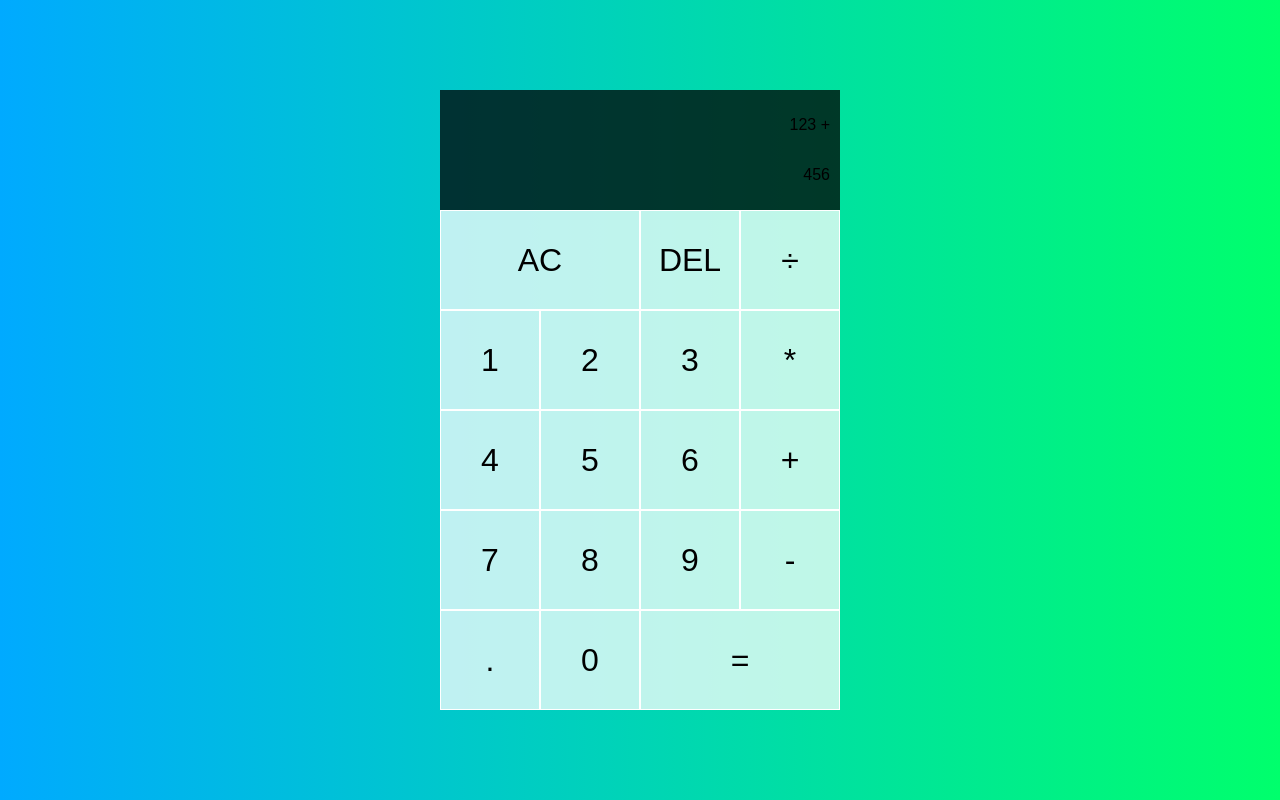
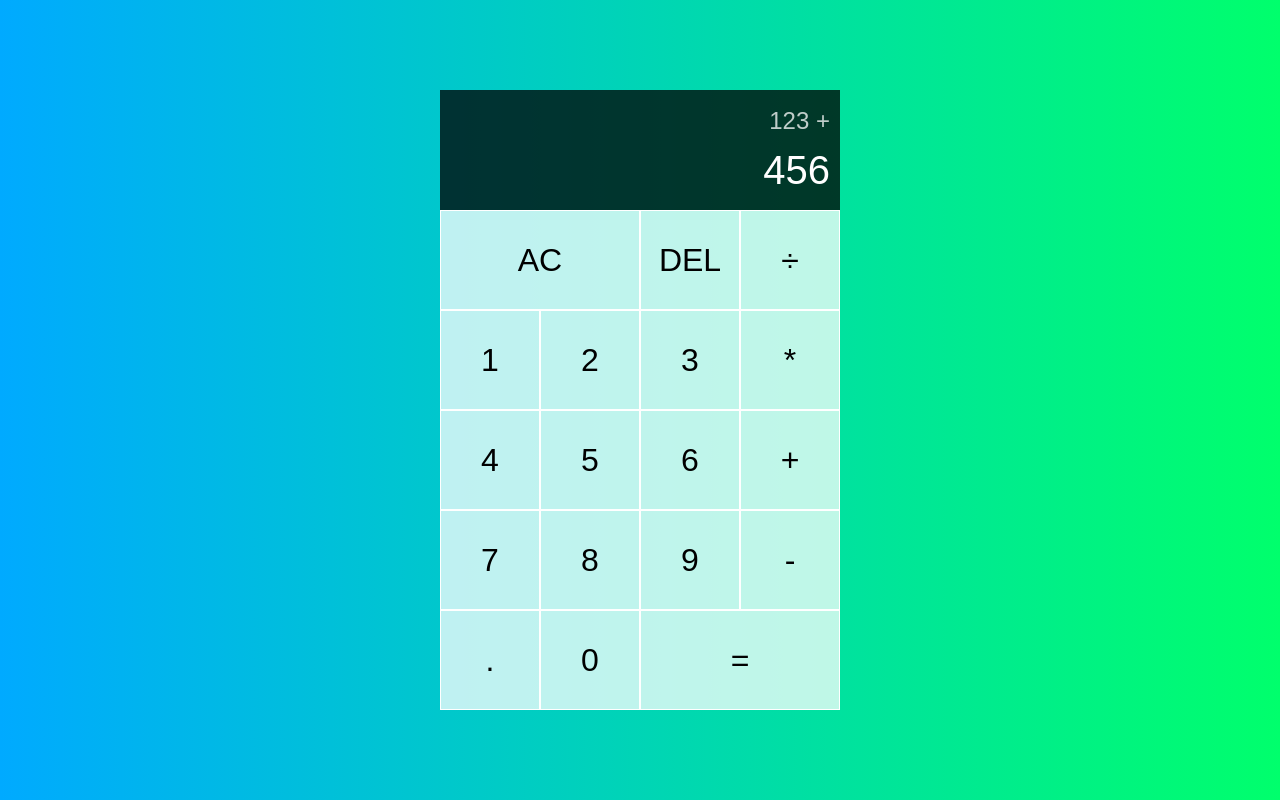
Before and after one commit to JeffShah/Projects, a plain HTML site: page calculator/index.html in a window 1280 px wide. Drawn offline with Linux system fonts and the light colour scheme.

Commit message:
Styling for calculator is completed

```diff
--- a/calculator/style.css
+++ b/calculator/style.css
@@ -46,3 +46,13 @@ body {
     word-wrap: break-word;
     word-break: brreak-all;
 }
+
+.output .previous-operand {
+    color: rgba(255, 255, 255, .75);
+    font-size: 1.5rem;
+}
+
+.output .current-operand {
+    color: white;
+    font-size: 2.5rem;
+}
```
